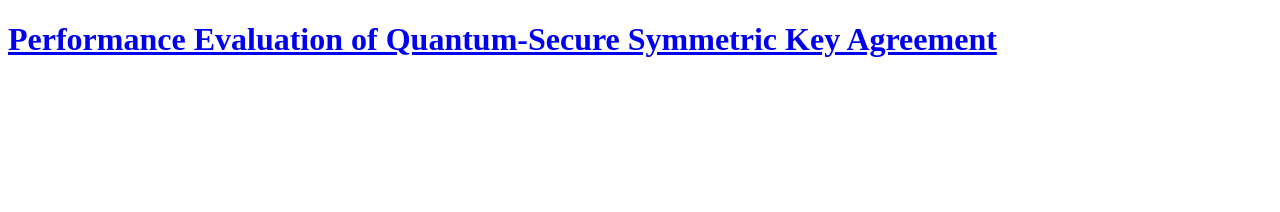
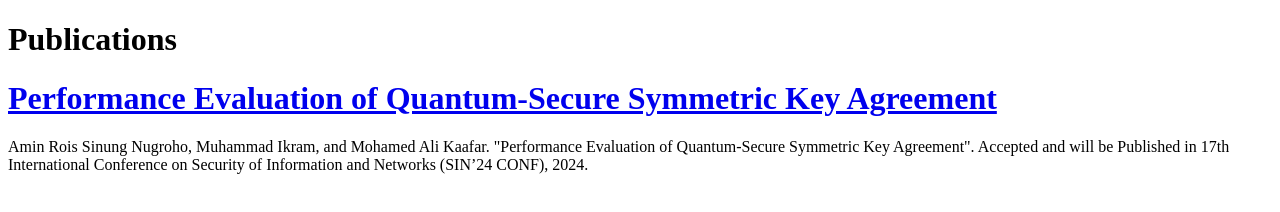
Before and after one commit to amin-mq-cyber/amin-mq-cyber.github.io, a plain HTML site: page index.html in a window 1280 px wide. Drawn offline with Linux system fonts and the light colour scheme.

Commit message:
Update index.html

```diff
--- a/index.html
+++ b/index.html
@@ -3,9 +3,9 @@
 <head>
 <title>Amin MQ Cyber</title>
 </head>
+  <h1>Publications</h1>
 <body>
 <a href="https://github.com/amin-mq-cyber/amin-mq-cyber.github.io/blob/main/amin-sin-conf-paperv31october.pdf"><h1>Performance Evaluation of Quantum-Secure Symmetric Key Agreement</h1></a>
-
-
+Amin Rois Sinung Nugroho, Muhammad Ikram, and Mohamed Ali Kaafar. "Performance Evaluation of Quantum-Secure Symmetric Key Agreement". Accepted and will be Published in 17th International Conference on Security of Information and Networks (SIN’24 CONF), 2024.
 </body>
 </html>
```
